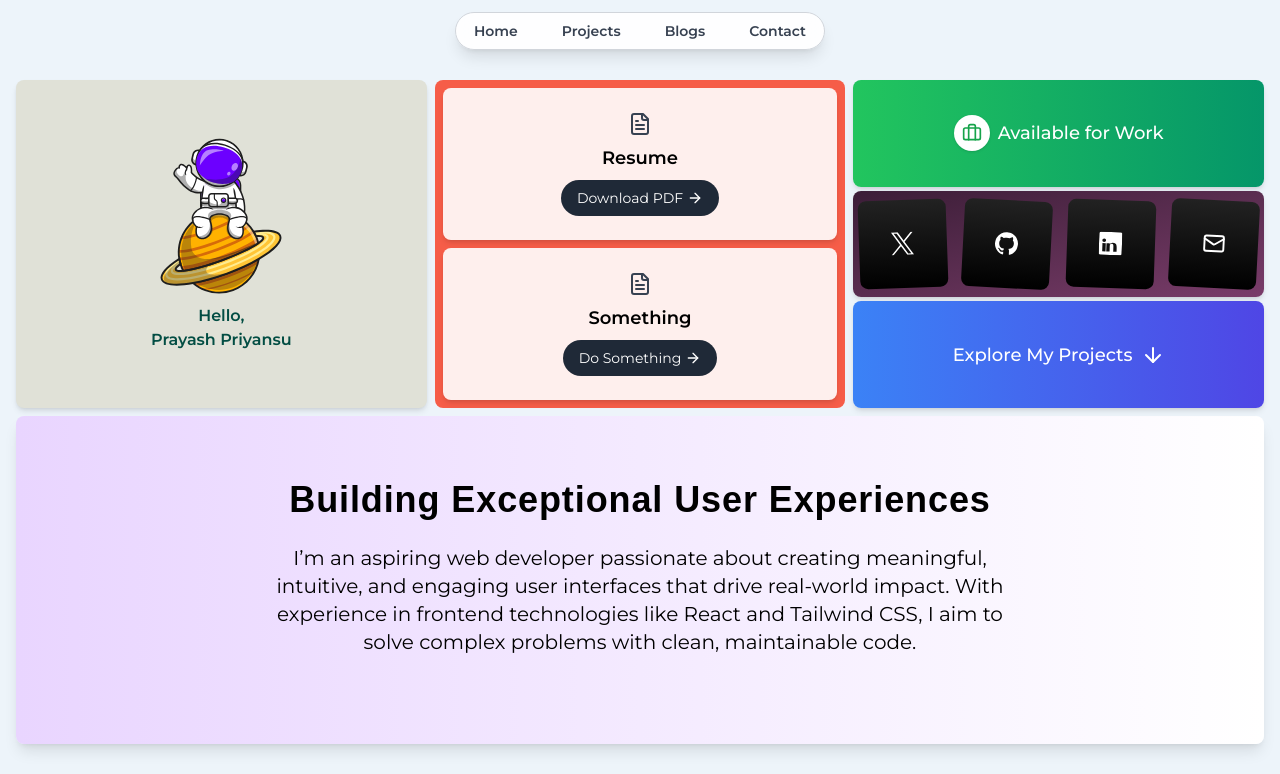
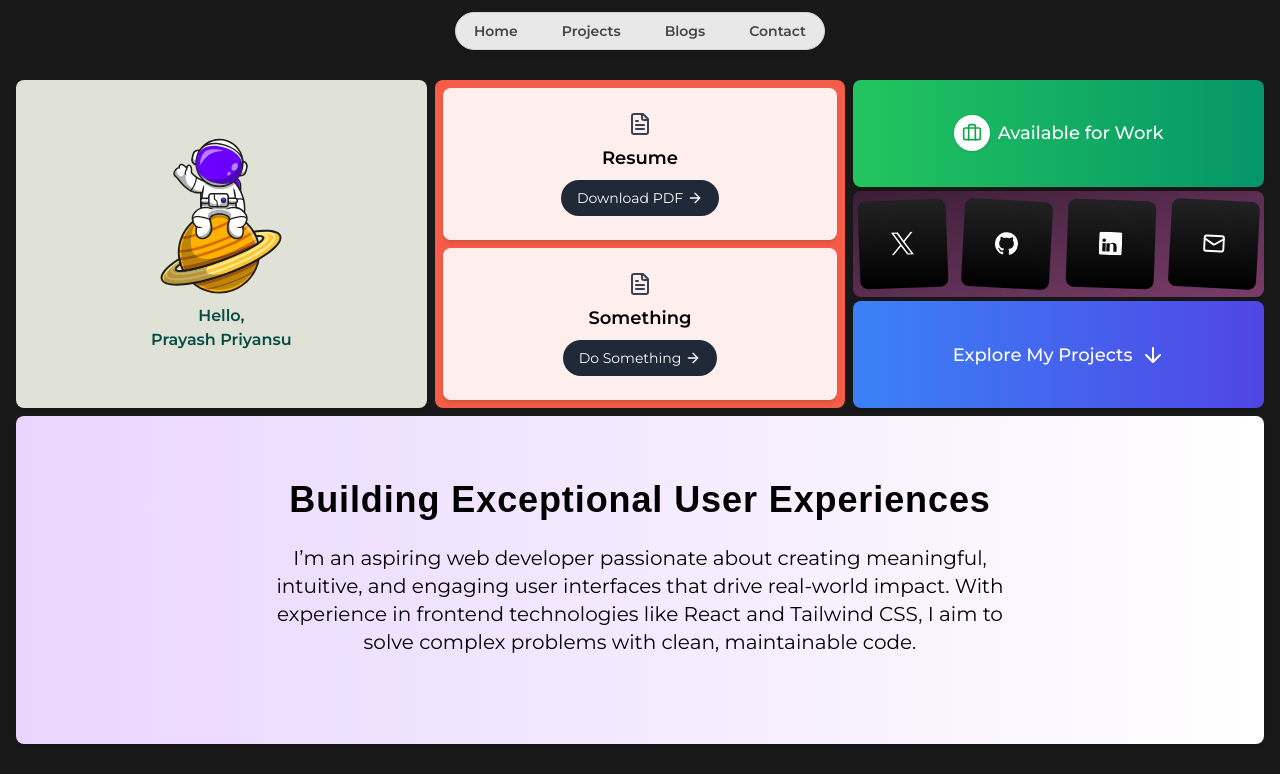
Before and after one commit to PrayashPriyansu/blog, a Next.js app: page / in a window 1280 px wide. Shown: the top 774 px of the page. Built offline with nearby package versions, Linux system fonts and the light colour scheme; a web font is replaced by a local one.

Commit message:
fix link error

```diff
--- a/app/_components/AimatedLink.tsx
+++ b/app/_components/AimatedLink.tsx
@@ -4,7 +4,7 @@ import { useRouter } from "next/navigation";
 
 import { ReactNode } from "react";
 
-interface LinkProps extends LinkProps {
+interface Props extends LinkProps {
   children: ReactNode;
   href: string;
   className?: string;
@@ -12,13 +12,13 @@ interface LinkProps extends LinkProps {
   rel?: string;
 }
 
-function Link({
+function AnimeLink({
   children,
   href,
   target = "_self",
   rel = "",
   ...props
-}: LinkProps) {
+}: Props) {
   const router = useRouter();
 
   function sleep(ms: number) {
@@ -66,4 +66,4 @@ function Link({
   );
 }
 
-export default Link;
+export default AnimeLink;
--- a/app/layout.tsx
+++ b/app/layout.tsx
@@ -31,7 +31,7 @@ export default function RootLayout({
     <html lang="en">
       <body
         className={cn(
-          "min-h-screen bg-background  relative font-sans  antialiased",
+          "min-h-screen bg-background  relative dark font-sans  antialiased",
           montserrat.variable,
           calistoga.variable,
           orbitron.variable,
```
